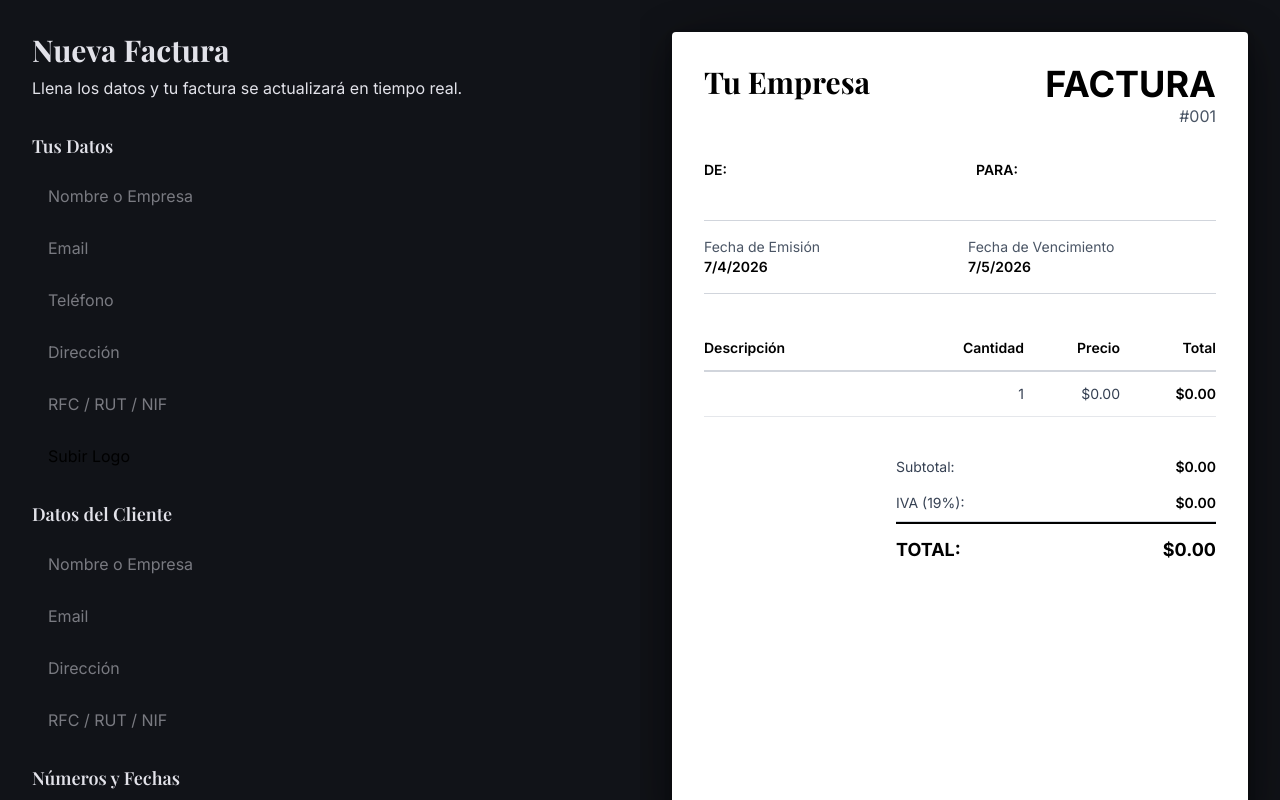
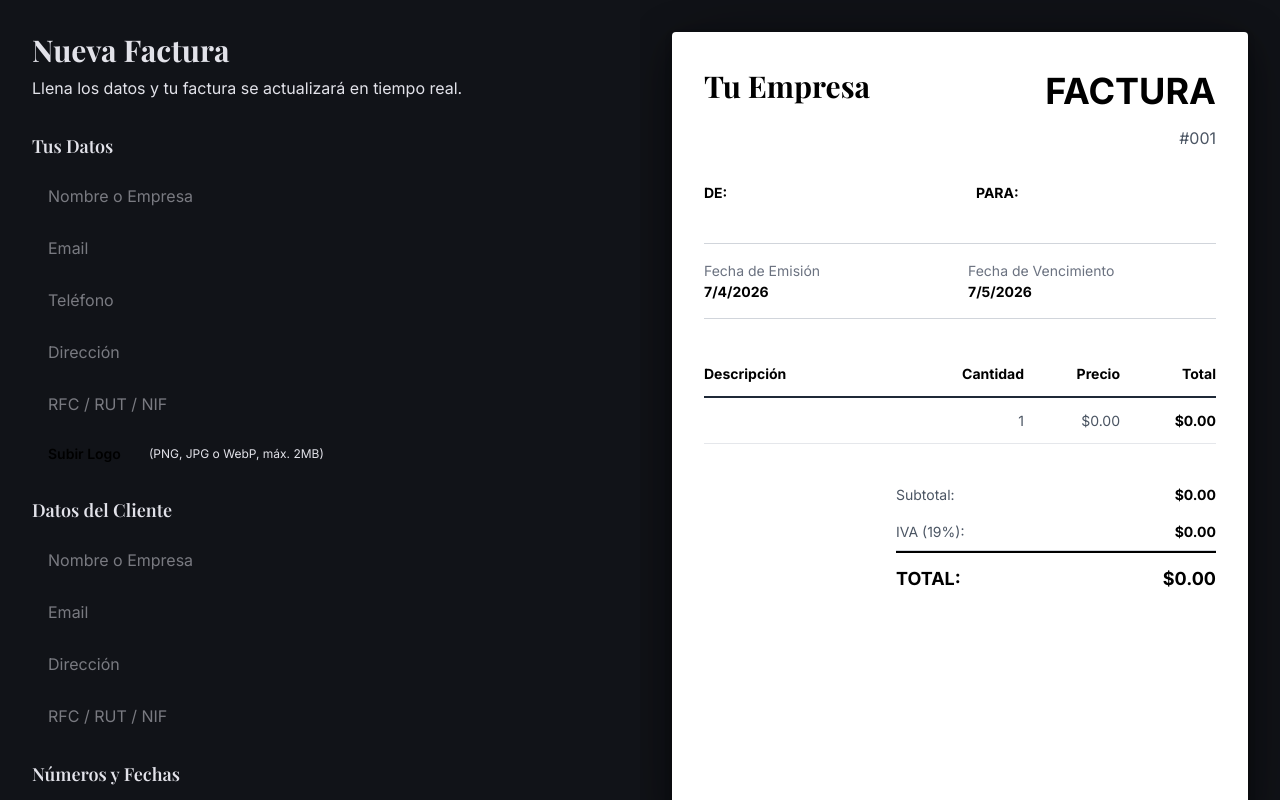
Before and after one commit to ecc97/cobra-tu, a Next.js app: page /nueva-factura in a window 1280 px wide. Shown: the top 800 px of the page. Built offline with nearby package versions, Linux system fonts and the light colour scheme; a web font is replaced by a local one.

Commit message:
feat: add file upload validation and improve layout for invoice forms and previews

```diff
--- a/app/components/forms/InvoiceForm.tsx
+++ b/app/components/forms/InvoiceForm.tsx
@@ -82,6 +82,20 @@ export function InvoiceForm({ onSubmit }: InvoiceFormProps) {
     const file = e.target.files?.[0];
     if (!file) return;
 
+    // Validación: Tipo de archivo
+    const validTypes = ['image/png', 'image/jpeg', 'image/jpg', 'image/webp'];
+    if (!validTypes.includes(file.type)) {
+      alert('Solo se permiten imágenes (PNG, JPG, WebP)');
+      return;
+    }
+
+    // Validación: Tamaño máximo 2MB
+    const maxSize = 2 * 1024 * 1024; // 2MB
+    if (file.size > maxSize) {
+      alert('La imagen debe ser menor a 2MB');
+      return;
+    }
+
     const reader = new FileReader();
     reader.onloadend = () => {
       setInvoice((prev) => ({
@@ -98,50 +112,50 @@ export function InvoiceForm({ onSubmit }: InvoiceFormProps) {
   };
 
   return (
-    <form onSubmit={handleSubmit} className="space-y-6">
+    <form onSubmit={handleSubmit} className="space-y-4 sm:space-y-6">
       {/* EMISOR */}
-      <section className="space-y-4">
-        <h2 className="text-lg font-semibold text-primary">Tus Datos</h2>
-        <div className="space-y-3">
+      <section className="space-y-2 sm:space-y-4">
+        <h2 className="text-base sm:text-lg font-semibold text-primary">Tus Datos</h2>
+        <div className="space-y-2 sm:space-y-3">
           <input
             type="text"
             placeholder="Nombre o Empresa"
             value={invoice.emitterName}
             onChange={(e) => updateEmitter('emitterName', e.target.value)}
-            className="w-full px-4 py-2 rounded bg-surface-container text-on-surface placeholder:text-on-surface/50"
+            className="w-full px-3 sm:px-4 py-2 rounded bg-surface-container text-on-surface placeholder:text-on-surface/50 text-sm sm:text-base"
           />
           <input
             type="email"
             placeholder="Email"
             value={invoice.emitterEmail}
             onChange={(e) => updateEmitter('emitterEmail', e.target.value)}
-            className="w-full px-4 py-2 rounded bg-surface-container text-on-surface placeholder:text-on-surface/50"
+            className="w-full px-3 sm:px-4 py-2 rounded bg-surface-container text-on-surface placeholder:text-on-surface/50 text-sm sm:text-base"
           />
           <input
             type="tel"
             placeholder="Teléfono"
             value={invoice.emitterPhone}
             onChange={(e) => updateEmitter('emitterPhone', e.target.value)}
-            className="w-full px-4 py-2 rounded bg-surface-container text-on-surface placeholder:text-on-surface/50"
+            className="w-full px-3 sm:px-4 py-2 rounded bg-surface-container text-on-surface placeholder:text-on-surface/50 text-sm sm:text-base"
           />
           <input
             type="text"
             placeholder="Dirección"
             value={invoice.emitterAddress}
             onChange={(e) => updateEmitter('emitterAddress', e.target.value)}
-            className="w-full px-4 py-2 rounded bg-surface-container text-on-surface placeholder:text-on-surface/50"
+            className="w-full px-3 sm:px-4 py-2 rounded bg-surface-container text-on-surface placeholder:text-on-surface/50 text-sm sm:text-base"
           />
           <input
             type="text"
             placeholder="RFC / RUT / NIF"
             value={invoice.emitterTaxId}
             onChange={(e) => updateEmitter('emitterTaxId', e.target.value)}
-            className="w-full px-4 py-2 rounded bg-surface-container text-on-surface placeholder:text-on-surface/50"
+            className="w-full px-3 sm:px-4 py-2 rounded bg-surface-container text-on-surface placeholder:text-on-surface/50 text-sm sm:text-base"
           />
 
           {/* Logo Upload */}
-          <div className="flex items-center gap-3">
-            <label className="px-4 py-2 rounded bg-secondary text-black cursor-pointer hover:bg-secondary/90 transition-colors">
+          <div className="flex flex-col sm:flex-row sm:items-center gap-2 sm:gap-3">
+            <label className="px-3 sm:px-4 py-2 rounded bg-secondary text-black cursor-pointer hover:bg-secondary/90 transition-colors text-xs sm:text-sm font-semibold whitespace-nowrap">
               Subir Logo
               <input
                 type="file"
@@ -151,57 +165,71 @@ export function InvoiceForm({ onSubmit }: InvoiceFormProps) {
               />
             </label>
             {invoice.emitterLogo && (
-              <span className="text-sm text-secondary">Logo subido ✓</span>
+              <div className="flex flex-col sm:flex-row sm:items-center gap-2">
+                <span className="text-xs sm:text-sm text-secondary font-semibold">Logo subido ✓</span>
+                <button
+                  type="button"
+                  onClick={() =>
+                    setInvoice((prev) => ({ ...prev, emitterLogo: undefined }))
+                  }
+                  className="text-xs sm:text-sm text-error hover:underline text-left sm:text-auto"
+                >
+                  Eliminar
+                </button>
+              </div>
             )}
+            <span className="text-xs text-on-surface/50 hidden sm:inline">
+              (PNG, JPG o WebP, máx. 2MB)
+            </span>
           </div>
         </div>
       </section>
 
       {/* RECEPTOR */}
-      <section className="space-y-4">
-        <h2 className="text-lg font-semibold text-primary">Datos del Cliente</h2>
-        <div className="space-y-3">
+      <section className="space-y-2 sm:space-y-4">
+        <h2 className="text-base sm:text-lg font-semibold text-primary">Datos del Cliente</h2>
+        <div className="space-y-2 sm:space-y-3">
           <input
             type="text"
             placeholder="Nombre o Empresa"
             value={invoice.receiverName}
             onChange={(e) => updateReceiver('name', e.target.value)}
-            className="w-full px-4 py-2 rounded bg-surface-container text-on-surface placeholder:text-on-surface/50"
+            className="w-full px-3 sm:px-4 py-2 rounded bg-surface-container text-on-surface placeholder:text-on-surface/50 text-sm sm:text-base"
           />
           <input
             type="email"
             placeholder="Email"
             value={invoice.receiverEmail}
             onChange={(e) => updateReceiver('email', e.target.value)}
-            className="w-full px-4 py-2 rounded bg-surface-container text-on-surface placeholder:text-on-surface/50"
+            className="w-full px-3 sm:px-4 py-2 rounded bg-surface-container text-on-surface placeholder:text-on-surface/50 text-sm sm:text-base"
           />
           <input
             type="text"
             placeholder="Dirección"
             value={invoice.receiverAddress}
             onChange={(e) => updateReceiver('address', e.target.value)}
-            className="w-full px-4 py-2 rounded bg-surface-container text-on-surface placeholder:text-on-surface/50"
+            className="w-full px-3 sm:px-4 py-2 rounded bg-surface-container text-on-surface placeholder:text-on-surface/50 text-sm sm:text-base"
           />
           <input
             type="text"
             placeholder="RFC / RUT / NIF"
             value={invoice.receiverTaxId}
             onChange={(e) => updateReceiver('taxid', e.target.value)}
-            className="w-full px-4 py-2 rounded bg-surface-container text-on-surface placeholder:text-on-surface/50"
+            className="w-full px-3 sm:px-4 py-2 rounded bg-surface-container text-on-surface placeholder:text-on-surface/50 text-sm sm:text-base"
           />
         </div>
       </section>
 
       {/* DATOS DE FACTURA */}
-      <section className="space-y-4">
-        <h2 className="text-lg font-semibold text-primary">Números y Fechas</h2>
-        <div className="grid grid-cols-2 gap-3">
+      <section className="space-y-2 sm:space-y-4">
+        <h2 className="text-base sm:text-lg font-semibold text-primary">Números y Fechas</h2>
+        <div className="grid grid-cols-2 gap-2 sm:gap-3">
           <input
             type="text"
             placeholder="Número"
             value={invoice.invoiceNumber}
             onChange={(e) => updateEmitter('invoiceNumber', e.target.value)}
-            className="w-full px-4 py-2 rounded bg-surface-container text-on-surface placeholder:text-on-surface/50"
+            className="w-full px-3 sm:px-4 py-2 rounded bg-surface-container text-on-surface placeholder:text-on-surface/50 text-sm sm:text-base"
           />
           <select
             value={invoice.currency}
@@ -211,7 +239,7 @@ export function InvoiceForm({ onSubmit }: InvoiceFormProps) {
                 e.target.value as 'USD' | 'EUR' | 'COP' | 'MXN'
               )
             }
-            className="w-full px-4 py-2 rounded bg-surface-container text-on-surface"
+            className="w-full px-3 sm:px-4 py-2 rounded bg-surface-container text-on-surface text-sm sm:text-base"
           >
             {SUPPORTED_CURRENCIES.map((curr) => (
               <option key={curr} value={curr}>
@@ -220,29 +248,29 @@ export function InvoiceForm({ onSubmit }: InvoiceFormProps) {
             ))}
           </select>
         </div>
-        <div className="grid grid-cols-2 gap-3">
+        <div className="grid grid-cols-2 gap-2 sm:gap-3">
           <input
             type="date"
             value={invoice.issueDate}
             onChange={(e) => updateEmitter('issueDate', e.target.value)}
-            className="w-full px-4 py-2 rounded bg-surface-container text-on-surface"
+            className="w-full px-3 sm:px-4 py-2 rounded bg-surface-container text-on-surface text-sm sm:text-base"
           />
           <input
             type="date"
             value={invoice.dueDate}
             onChange={(e) => updateEmitter('dueDate', e.target.value)}
-            className="w-full px-4 py-2 rounded bg-surface-container text-on-surface"
+            className="w-full px-3 sm:px-4 py-2 rounded bg-surface-container text-on-surface text-sm sm:text-base"
           />
         </div>
       </section>
 
       {/* ÍTEMS */}
-      <section className="space-y-4">
-        <h2 className="text-lg font-semibold text-primary">Servicios/Productos</h2>
-        <div className="space-y-3">
+      <section className="space-y-2 sm:space-y-4">
+        <h2 className="text-base sm:text-lg font-semibold text-primary">Servicios/Productos</h2>
+        <div className="space-y-2 sm:space-y-3">
           {invoice.items.map((item, idx) => (
-            <div key={item.id} className="space-y-2">
-              <div className="flex gap-2">
+            <div key={item.id} className="space-y-1 sm:space-y-2">
+              <div className="flex gap-1 sm:gap-2 flex-wrap">
                 <input
                   type="text"
                   placeholder="Descripción"
@@ -250,7 +278,7 @@ export function InvoiceForm({ onSubmit }: InvoiceFormProps) {
                   onChange={(e) =>
                     updateItem(item.id, 'description', e.target.value)
                   }
-                  className="flex-1 px-4 py-2 rounded bg-surface-container text-on-surface text-sm placeholder:text-on-surface/50"
+                  className="flex-1 min-w-[120px] px-3 py-2 rounded bg-surface-container text-on-surface text-xs sm:text-sm placeholder:text-on-surface/50"
                 />
                 <input
                   type="number"
@@ -260,7 +288,7 @@ export function InvoiceForm({ onSubmit }: InvoiceFormProps) {
                   onChange={(e) =>
                     updateItem(item.id, 'quantity', parseFloat(e.target.value))
                   }
-                  className="w-16 px-4 py-2 rounded bg-surface-container text-on-surface text-sm"
+                  className="w-12 sm:w-16 px-2 sm:px-3 py-2 rounded bg-surface-container text-on-surface text-xs sm:text-sm"
                 />
                 <input
                   type="number"
@@ -271,13 +299,13 @@ export function InvoiceForm({ onSubmit }: InvoiceFormProps) {
                   onChange={(e) =>
                     updateItem(item.id, 'price', parseFloat(e.target.value))
                   }
-                  className="w-24 px-4 py-2 rounded bg-surface-container text-on-surface text-sm"
+                  className="w-16 sm:w-24 px-2 sm:px-3 py-2 rounded bg-surface-container text-on-surface text-xs sm:text-sm"
                 />
                 {invoice.items.length > 1 && (
                   <button
                     type="button"
                     onClick={() => removeItem(item.id)}
-                    className="px-2 py-2 text-error hover:bg-surface-container-high rounded transition-colors"
+                    className="px-2 py-2 text-error hover:bg-surface-container-high rounded transition-colors text-sm sm:text-base"
                   >
                     ✕
                   </button>
@@ -298,27 +326,27 @@ export function InvoiceForm({ onSubmit }: InvoiceFormProps) {
         <button
           type="button"
           onClick={addItem}
-          className="px-4 py-2 rounded bg-surface-container text-secondary hover:bg-surface-container-high transition-colors text-sm"
+          className="px-3 sm:px-4 py-2 rounded bg-surface-container text-secondary hover:bg-surface-container-high transition-colors text-xs sm:text-sm"
         >
           + Agregar Servicio
         </button>
       </section>
 
       {/* NOTAS */}
-      <section className="space-y-4">
-        <h2 className="text-lg font-semibold text-primary">Notas</h2>
+      <section className="space-y-2 sm:space-y-4">
+        <h2 className="text-base sm:text-lg font-semibold text-primary">Notas</h2>
         <textarea
           placeholder="Notas adicionales (opcional)"
           value={invoice.notes}
           onChange={(e) => updateEmitter('notes', e.target.value)}
           rows={3}
-          className="w-full px-4 py-2 rounded bg-surface-container text-on-surface placeholder:text-on-surface/50 resize-none"
+          className="w-full px-3 sm:px-4 py-2 rounded bg-surface-container text-on-surface placeholder:text-on-surface/50 resize-none text-sm sm:text-base"
         />
       </section>
 
       <button
         type="submit"
-        className="w-full px-6 py-3 rounded bg-primary text-on-primary font-semibold hover:bg-primary-container transition-colors"
+        className="w-full px-4 sm:px-6 py-3 rounded bg-primary text-on-primary font-semibold hover:bg-primary-container transition-colors text-sm sm:text-base"
       >
         Ver Previsualización
       </button>
--- a/app/components/invoice/InvoicePreview.tsx
+++ b/app/components/invoice/InvoicePreview.tsx
@@ -17,93 +17,145 @@ export function InvoicePreview({ data }: InvoicePreviewProps) {
   return (
     <div
       id="invoice-paper"
-      className="invoice-paper p-8 max-w-2xl mx-auto min-h-screen flex flex-col"
+      style={{
+        backgroundColor: '#ffffff',
+        color: '#000000',
+        padding: '2rem',
+        maxWidth: '42rem',
+        marginLeft: 'auto',
+        marginRight: 'auto',
+        minHeight: '100vh',
+        display: 'flex',
+        flexDirection: 'column',
+        borderRadius: '0.25rem',
+        boxShadow:
+          '0 4px 6px rgba(0, 0, 0, 0.3), 0 10px 40px rgba(0, 0, 0, 0.4), 0 2px 80px rgba(0, 0, 0, 0.2)',
+      }}
     >
       {/* Header */}
-      <div className="flex justify-between items-start mb-8">
+      <div
+        style={{
+          display: 'flex',
+          justifyContent: 'space-between',
+          alignItems: 'flex-start',
+          marginBottom: '2rem',
+        }}
+      >
         <div>
           {data.emitterLogo && (
             <img
               src={data.emitterLogo}
               alt="Logo"
-              className="h-16 object-contain mb-4"
+              style={{
+                height: '4rem',
+                objectFit: 'contain',
+                marginBottom: '1rem',
+              }}
             />
           )}
-          <h1 className="text-3xl font-bold text-black">
+          <h1 style={{ fontSize: '1.875rem', fontWeight: 'bold', margin: 0 }}>
             {data.emitterName || 'Tu Empresa'}
           </h1>
         </div>
-        <div className="text-right">
-          <p className="text-4xl font-bold text-black">FACTURA</p>
-          <p className="text-gray-600">
+        <div style={{ textAlign: 'right' }}>
+          <p style={{ fontSize: '2.25rem', fontWeight: 'bold', margin: '0 0 0.5rem 0' }}>
+            FACTURA
+          </p>
+          <p style={{ color: '#4b5563', margin: 0 }}>
             #{data.invoiceNumber.padStart(3, '0')}
           </p>
         </div>
       </div>
 
       {/* Invoice Details */}
-      <div className="grid grid-cols-2 gap-8 mb-8 text-sm">
+      <div
+        style={{
+          display: 'grid',
+          gridTemplateColumns: '1fr 1fr',
+          gap: '2rem',
+          marginBottom: '2rem',
+          fontSize: '0.875rem',
+        }}
+      >
         <div>
-          <p className="font-semibold text-black mb-2">DE:</p>
-          <p className="text-gray-700">{data.emitterName}</p>
+          <p style={{ fontWeight: 'bold', marginBottom: '0.5rem', color: '#000' }}>DE:</p>
+          <p style={{ color: '#4b5563', margin: '0.25rem 0' }}>{data.emitterName}</p>
           {data.emitterEmail && (
-            <p className="text-gray-600">{data.emitterEmail}</p>
+            <p style={{ color: '#6b7280', margin: '0.25rem 0' }}>{data.emitterEmail}</p>
           )}
           {data.emitterPhone && (
-            <p className="text-gray-600">{data.emitterPhone}</p>
+            <p style={{ color: '#6b7280', margin: '0.25rem 0' }}>{data.emitterPhone}</p>
           )}
           {data.emitterAddress && (
-            <p className="text-gray-600">{data.emitterAddress}</p>
+            <p style={{ color: '#6b7280', margin: '0.25rem 0' }}>{data.emitterAddress}</p>
           )}
           {data.emitterTaxId && (
-            <p className="text-gray-600">RFC: {data.emitterTaxId}</p>
+            <p style={{ color: '#6b7280', margin: '0.25rem 0' }}>RFC: {data.emitterTaxId}</p>
           )}
         </div>
         <div>
-          <p className="font-semibold text-black mb-2">PARA:</p>
-          <p className="text-gray-700">{data.receiverName}</p>
+          <p style={{ fontWeight: 'bold', marginBottom: '0.5rem', color: '#000' }}>PARA:</p>
+          <p style={{ color: '#4b5563', margin: '0.25rem 0' }}>{data.receiverName}</p>
           {data.receiverEmail && (
-            <p className="text-gray-600">{data.receiverEmail}</p>
+            <p style={{ color: '#6b7280', margin: '0.25rem 0' }}>{data.receiverEmail}</p>
           )}
           {data.receiverAddress && (
-            <p className="text-gray-600">{data.receiverAddress}</p>
+            <p style={{ color: '#6b7280', margin: '0.25rem 0' }}>{data.receiverAddress}</p>
           )}
           {data.receiverTaxId && (
-            <p className="text-gray-600">RFC: {data.receiverTaxId}</p>
+            <p style={{ color: '#6b7280', margin: '0.25rem 0' }}>RFC: {data.receiverTaxId}</p>
           )}
         </div>
       </div>
 
       {/* Dates */}
-      <div className="grid grid-cols-2 gap-4 mb-8 text-sm border-t border-b border-gray-300 py-4">
+      <div
+        style={{
+          display: 'grid',
+          gridTemplateColumns: '1fr 1fr',
+          gap: '1rem',
+          marginBottom: '2rem',
+          fontSize: '0.875rem',
+          borderTop: '1px solid #d1d5db',
+          borderBottom: '1px solid #d1d5db',
+          padding: '1rem 0',
+        }}
+      >
         <div>
-          <p className="text-gray-600">Fecha de Emisión</p>
-          <p className="font-semibold text-black">
+          <p style={{ color: '#6b7280', margin: 0 }}>Fecha de Emisión</p>
+          <p style={{ fontWeight: 'bold', color: '#000', margin: 0 }}>
             {new Date(data.issueDate).toLocaleDateString('es-ES')}
           </p>
         </div>
         <div>
-          <p className="text-gray-600">Fecha de Vencimiento</p>
-          <p className="font-semibold text-black">
+          <p style={{ color: '#6b7280', margin: 0 }}>Fecha de Vencimiento</p>
+          <p style={{ fontWeight: 'bold', color: '#000', margin: 0 }}>
             {new Date(data.dueDate).toLocaleDateString('es-ES')}
           </p>
         </div>
       </div>
 
       {/* Items Table */}
-      <table className="w-full mb-8 text-sm">
+      <table
+        style={{
+          width: '100%',
+          marginBottom: '2rem',
+          fontSize: '0.875rem',
+          borderCollapse: 'collapse',
+        }}
+      >
         <thead>
-          <tr className="border-b-2 border-gray-300">
-            <th className="text-left py-3 text-black font-semibold">
+          <tr style={{ borderBottom: '2px solid #1f2937' }}>
+            <th style={{ textAlign: 'left', padding: '0.75rem 0', color: '#000', fontWeight: 'bold' }}>
               Descripción
             </th>
-            <th className="text-right py-3 text-black font-semibold w-20">
+            <th style={{ textAlign: 'right', padding: '0.75rem 0', color: '#000', fontWeight: 'bold', width: '5rem' }}>
               Cantidad
             </th>
-            <th className="text-right py-3 text-black font-semibold w-24">
+            <th style={{ textAlign: 'right', padding: '0.75rem 0', color: '#000', fontWeight: 'bold', width: '6rem' }}>
               Precio
             </th>
-            <th className="text-right py-3 text-black font-semibold w-24">
+            <th style={{ textAlign: 'right', padding: '0.75rem 0', color: '#000', fontWeight: 'bold', width: '6rem' }}>
               Total
             </th>
           </tr>
@@ -112,17 +164,19 @@ export function InvoicePreview({ data }: InvoicePreviewProps) {
           {data.items.map((item) => (
             <tr
               key={item.id}
-              className="border-b border-gray-200 hover:bg-gray-50"
+              style={{ borderBottom: '1px solid #e5e7eb' }}
             >
-              <td className="py-3 text-gray-700">{item.description}</td>
-              <td className="text-right py-3 text-gray-700">
+              <td style={{ padding: '0.75rem 0', color: '#4b5563' }}>
+                {item.description}
+              </td>
+              <td style={{ textAlign: 'right', padding: '0.75rem 0', color: '#4b5563' }}>
                 {item.quantity}
               </td>
-              <td className="text-right py-3 text-gray-700">
+              <td style={{ textAlign: 'right', padding: '0.75rem 0', color: '#4b5563' }}>
                 {currencySymbol}
                 {item.price.toFixed(2)}
               </td>
-              <td className="text-right py-3 text-black font-semibold">
+              <td style={{ textAlign: 'right', padding: '0.75rem 0', color: '#000', fontWeight: 'bold' }}>
                 {currencySymbol}
                 {(item.quantity * item.price).toFixed(2)}
               </td>
@@ -132,26 +186,42 @@ export function InvoicePreview({ data }: InvoicePreviewProps) {
       </table>
 
       {/* Totals */}
-      <div className="ml-auto w-80 mb-8">
-        <div className="flex justify-between py-2 text-sm">
-          <span className="text-gray-700">Subtotal:</span>
-          <span className="text-black font-semibold">
+      <div style={{ marginLeft: 'auto', width: '20rem', marginBottom: '2rem' }}>
+        <div style={{ display: 'flex', justifyContent: 'space-between', padding: '0.5rem 0', fontSize: '0.875rem' }}>
+          <span style={{ color: '#4b5563' }}>Subtotal:</span>
+          <span style={{ color: '#000', fontWeight: 'bold' }}>
             {currencySymbol}
             {subtotal.toFixed(2)}
           </span>
         </div>
-        <div className="flex justify-between py-2 text-sm border-b border-gray-300">
-          <span className="text-gray-700">
+        <div
+          style={{
+            display: 'flex',
+            justifyContent: 'space-between',
+            padding: '0.5rem 0',
+            fontSize: '0.875rem',
+            borderBottom: '1px solid #d1d5db',
+          }}
+        >
+          <span style={{ color: '#4b5563' }}>
             IVA ({(data.taxRate * 100).toFixed(0)}%):
           </span>
-          <span className="text-black font-semibold">
+          <span style={{ color: '#000', fontWeight: 'bold' }}>
             {currencySymbol}
             {taxAmount.toFixed(2)}
           </span>
         </div>
-        <div className="flex justify-between py-3 text-lg border-t-2 border-black">
-          <span className="text-black font-bold">TOTAL:</span>
-          <span className="text-black font-bold">
+        <div
+          style={{
+            display: 'flex',
+            justifyContent: 'space-between',
+            padding: '0.75rem 0',
+            fontSize: '1.125rem',
+            borderTop: '2px solid #000',
+          }}
+        >
+          <span style={{ color: '#000', fontWeight: 'bold' }}>TOTAL:</span>
+          <span style={{ color: '#000', fontWeight: 'bold' }}>
             {currencySymbol}
             {total.toFixed(2)}
           </span>
@@ -160,9 +230,17 @@ export function InvoicePreview({ data }: InvoicePreviewProps) {
 
       {/* Notes */}
       {data.notes && (
-        <div className="text-sm text-gray-700 border-t border-gray-300 pt-4 mt-auto">
-          <p className="font-semibold text-black mb-2">Notas:</p>
-          <p>{data.notes}</p>
+        <div
+          style={{
+            fontSize: '0.875rem',
+            color: '#4b5563',
+            borderTop: '1px solid #d1d5db',
+            paddingTop: '1rem',
+            marginTop: 'auto',
+          }}
+        >
+          <p style={{ fontWeight: 'bold', color: '#000', marginBottom: '0.5rem' }}>Notas:</p>
+          <p style={{ margin: 0 }}>{data.notes}</p>
         </div>
       )}
     </div>
```
Also changed, not shown: app/nueva-factura/page.tsx (+11 -11 lines), app/page.tsx (+17 -17 lines).
